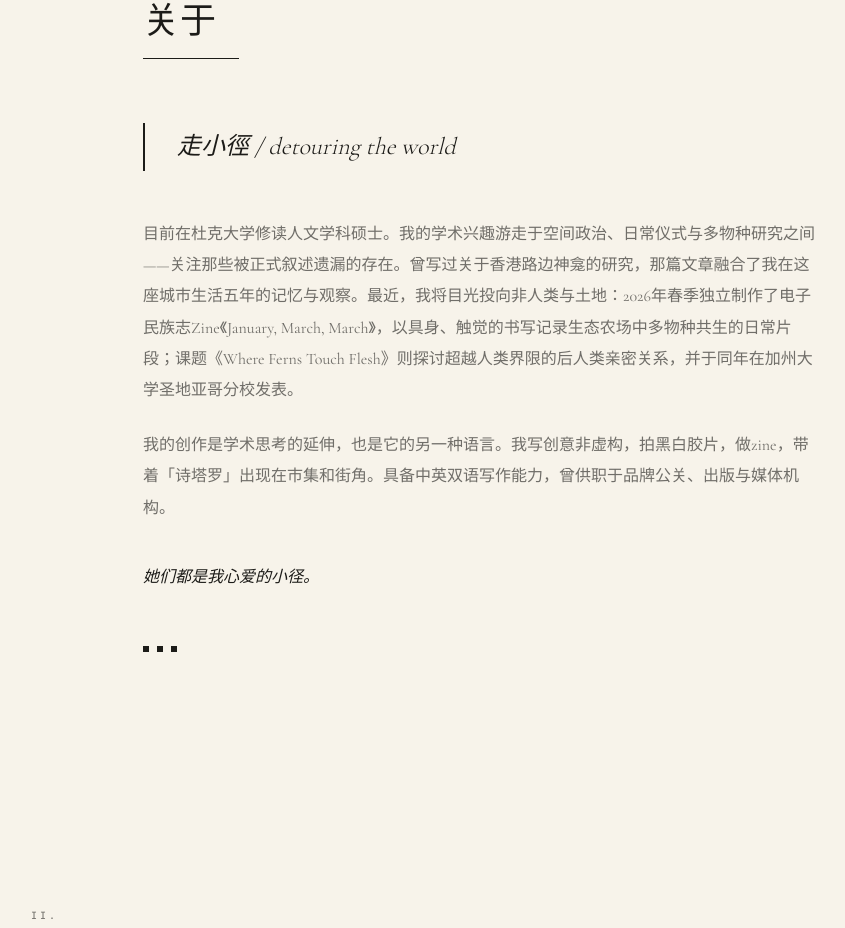
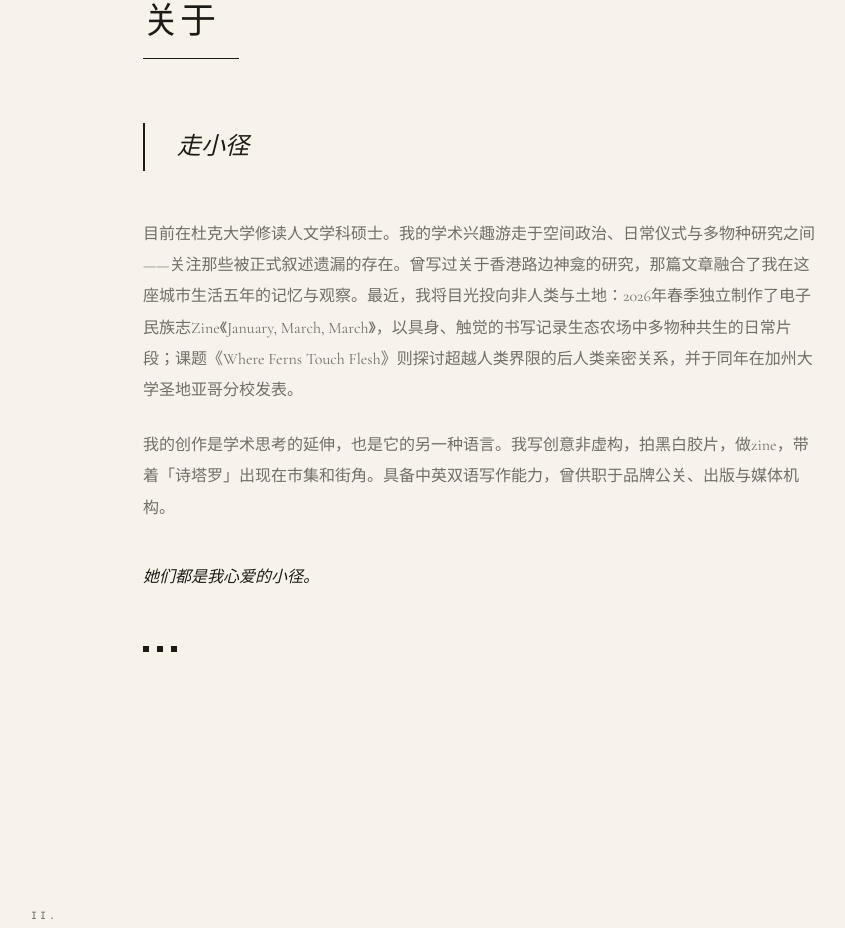
Before and after one commit to CryptoCookie16/my--portfolio, a Next.js app: page / in a window 1280 px wide. Shown: the part 949-1877 px from the top of the page, without its empty margins (161-1006 px from the left). Built offline with nearby package versions, Linux system fonts and the light colour scheme.

Commit message:
fix: 详情页导航跳转首页，中文版去掉bio英文副标题
Co-Authored-By: Claude Sonnet 4.6 <noreply@anthropic.com>

```diff
--- a/components/navigation.tsx
+++ b/components/navigation.tsx
@@ -40,6 +40,10 @@ export function Navigation() {
   const handleClick = (e: React.MouseEvent<HTMLAnchorElement>, href: string) => {
     e.preventDefault()
     setIsMenuOpen(false)
+    if (window.location.pathname !== "/") {
+      window.location.href = "/" + href
+      return
+    }
     const element = document.querySelector(href)
     if (element) {
       element.scrollIntoView({ behavior: "smooth" })
--- a/lib/lang-context.tsx
+++ b/lib/lang-context.tsx
@@ -125,7 +125,7 @@ export const dict = {
     },
     about: {
       sectionTitle: "关于",
-      bio: "走小徑 / detouring the world",
+      bio: "走小径",
       p1: "目前在杜克大学修读人文学科硕士。我的学术兴趣游走于空间政治、日常仪式与多物种研究之间——关注那些被正式叙述遗漏的存在。曾写过关于香港路边神龛的研究，那篇文章融合了我在这座城市生活五年的记忆与观察。最近，我将目光投向非人类与土地：2026年春季独立制作了电子民族志Zine《January, March, March》，以具身、触觉的书写记录生态农场中多物种共生的日常片段；课题《Where Ferns Touch Flesh》则探讨超越人类界限的后人类亲密关系，并于同年在加州大学圣地亚哥分校发表。",
       p2: "我的创作是学术思考的延伸，也是它的另一种语言。我写创意非虚构，拍黑白胶片，做zine，带着「诗塔罗」出现在市集和街角。具备中英双语写作能力，曾供职于品牌公关、出版与媒体机构。",
       p3: "她们都是我心爱的小径。",
```
